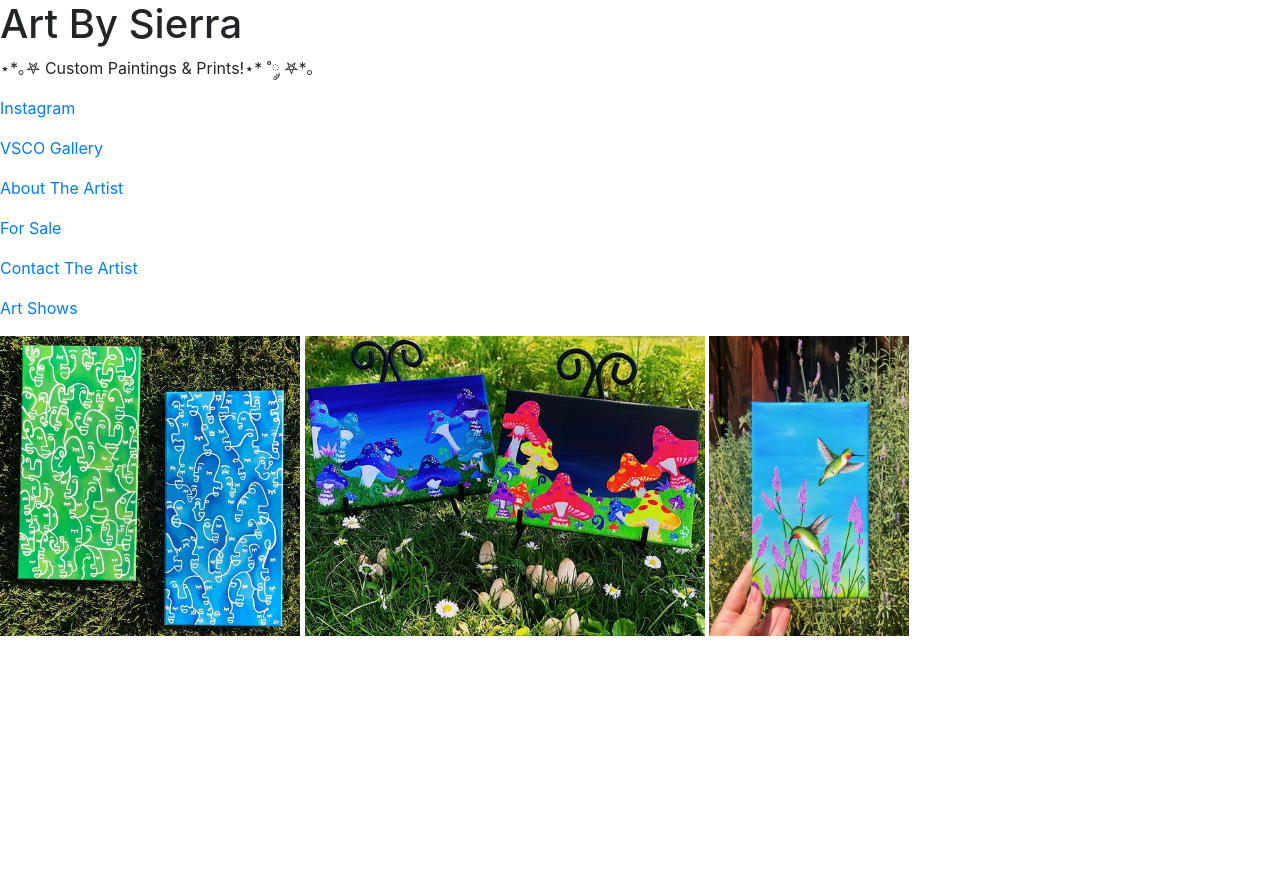
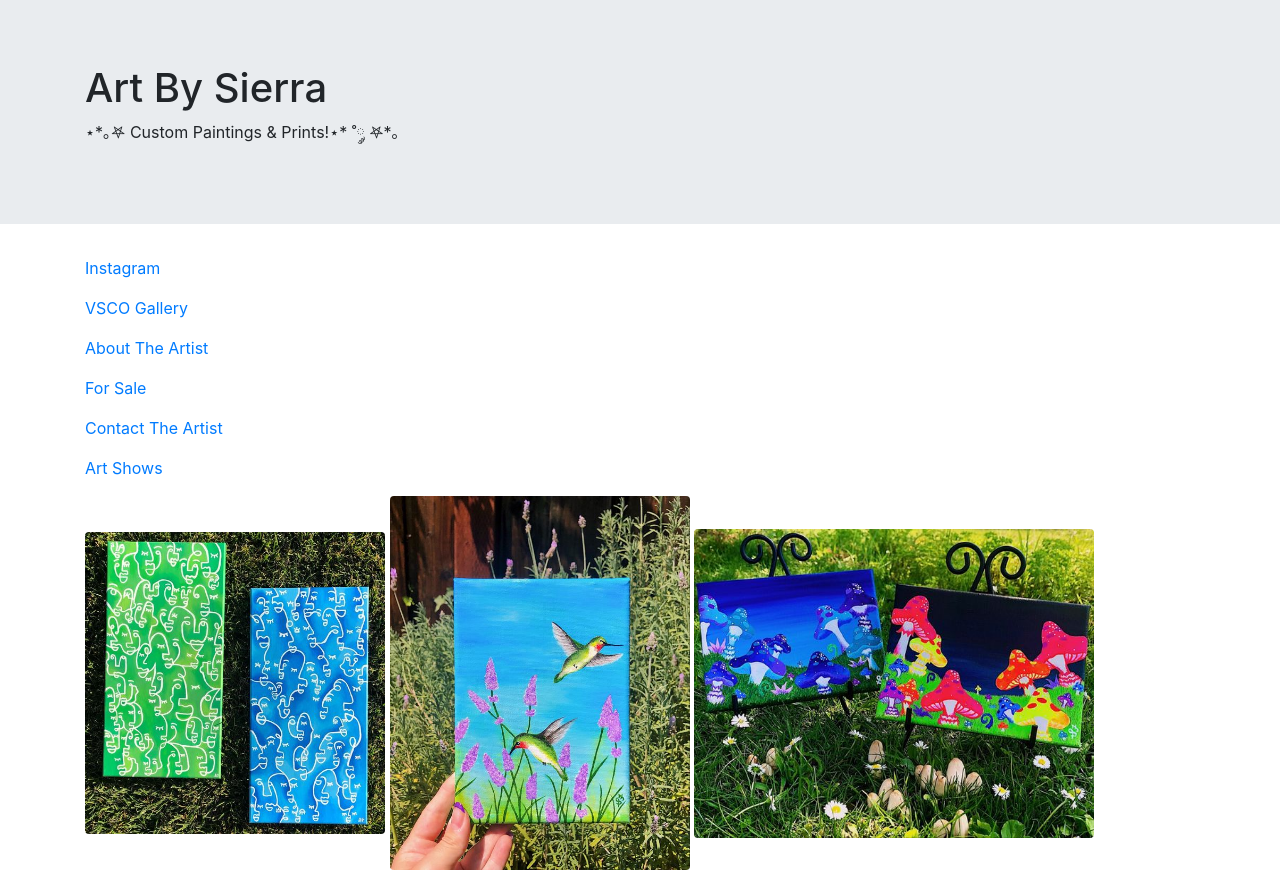
Before and after one commit to sferrato/sferrato.github.io, a plain HTML site: page index.html in a window 1280 px wide. Before the commit the page ends 800 px from the top, so only its background shows below. Drawn offline with nearby package versions, Linux system fonts and the light colour scheme.

Commit message:
Update index.html

```diff
--- a/index.html
+++ b/index.html
@@ -18,21 +18,29 @@
 </head>
 <body>
 
-<h1>Art By Sierra</h1>
-<p>⋆*｡𖤐 Custom Paintings & Prints!⋆* ˚༘ 𖤐*｡</p>
-<p><a href=https://www.instagram.com/artbysierraf/?hl=en>Instagram</a>
-<p><a href=https://vsco.co/artbysierraf/gallery>VSCO Gallery</a>
 
-<p><a href="Abouttheartist.html">About The Artist</a>
+<div class="jumbotron jumbotron-fluid">
+  <div class="container">
+    <h1>Art By Sierra</h1>
+    <p>⋆*｡𖤐 Custom Paintings & Prints!⋆* ˚༘ 𖤐*｡</p>
+  </div>
+</div>
+
+<div class="container">
+  <p><a href=https://www.instagram.com/artbysierraf/?hl=en>Instagram</a>
+  <p><a href=https://vsco.co/artbysierraf/gallery>VSCO Gallery</a>
+ <p><a href="Abouttheartist.html">About The Artist</a>
 <p><a href="ForSale.html">For Sale</a>
 <p><a href="contact.html">Contact The Artist</a>
 <p><a href="Artshows.html">Art Shows</a>
+</div>
 
-<p><img src="twofaces.jpg" alt="Faces" width="300" height="300">
-  <img src="twomushrooms.jpg" alt="Mushrooms" width="400" height="300">
-<img src="hummingbird.jpg" alt="hummingbird" width="200" height="300">
+<div class="container">
+<p><img src="twofaces.jpg" class="img-fluid rounded" alt="Faces" width="300" height="300">
+  <img src="hummingbird.jpg" class="img-fluid rounded" alt="hummingbird" width="300" height="400">
+<img src="twomushrooms.jpg" class="img-fluid rounded" alt="Mushrooms" width="400" height="300">
 
-
+</div>
 
 
 </body>
```
